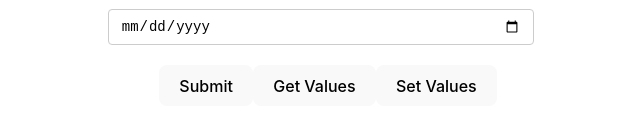
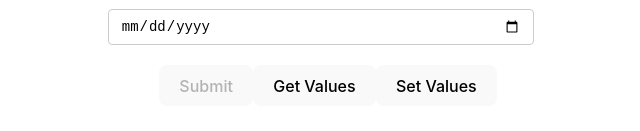
Before and after one commit to Sene68/react-hook-form, a React (Vite) app: page / in a window 1280 px wide. Shown: the part 911-1042 px from the top of the page, without its empty margins (312-952 px from the left). Built offline with nearby package versions, Linux system fonts and the light colour scheme; no server answers.

Commit message:
disable form submission

```diff
--- a/src/components/YouTubeForm.tsx
+++ b/src/components/YouTubeForm.tsx
@@ -42,9 +42,9 @@
         },
     })
     const { register, control, handleSubmit, formState, watch, getValues, setValue } = form
-    const { errors, touchedFields, dirtyFields, isDirty } = formState
+    const { errors, touchedFields, dirtyFields, isDirty, isValid } = formState
 
-    console.log(touchedFields, dirtyFields, isDirty)
+    console.log(touchedFields, dirtyFields, isDirty, isValid)
 
     const { fields, append, remove } = useFieldArray({
         name: "phNumbers",
@@ -200,7 +200,7 @@
                     <p>{errors.dob?.message}</p>
                 </div>
 
-                <button>Submit</button>
+                <button disabled={!isDirty || !isValid}>Submit</button>
                 <button onClick={() => handleGetValues()}>Get Values</button>
                 <button onClick={() => handleSetValues()}>Set Values</button>
             </form>
```
